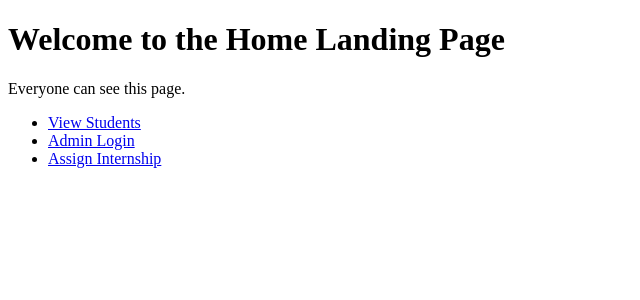
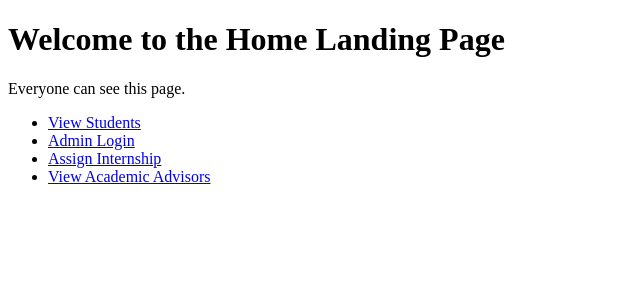
Before and after one commit to Ebrahim-Ramadan/dbms, a Flask app: page / in a window 1280 px wide. Shown: the top 300 px of the page, without its empty margins (0-640 px from the left). Run offline with Flask 3, Linux system fonts and the light colour scheme.

Commit message:
added academic advisors route for viewing

```diff
--- a/app.py
+++ b/app.py
@@ -270,8 +270,54 @@ def assign_internship_form():
     students = [{'id': row[0], 'name': row[1]} for row in cursor.fetchall()]
     conn.close()
     return render_template('assign_internship.html', students=students)
+@app.route('/academic_advisors', methods=['GET'])
+def get_academic_advisors():
+    # Check if the admin is logged in
+    if not session.get('logged_in'):
+        return redirect('/login')
 
+    conn = get_db_connection()
+    cursor = conn.cursor()
 
+    # Updated query to include email
+    cursor.execute('''
+        SELECT academic_advisors.academic_advisor_id,
+               academic_advisors.name AS advisor_name,
+               academic_advisors.email AS advisor_email,
+               students.student_id,
+               students.name AS student_name
+        FROM academic_advisors
+        LEFT JOIN students ON academic_advisors.academic_advisor_id = students.academic_advisor_id
+        ORDER BY academic_advisors.academic_advisor_id, students.student_id
+    ''')
 
+    # Process the data into a dictionary of advisors with their students
+    advisors = {}
+    for row in cursor.fetchall():
+        advisor_id = row[0]
+        advisor_name = row[1]
+        advisor_email = row[2]  # New field
+        student_id = row[3]
+        student_name = row[4]
+
+        # Create a new entry for the advisor if not already in the dictionary
+        if advisor_id not in advisors:
+            advisors[advisor_id] = {
+                'advisor_name': advisor_name,
+                'advisor_email': advisor_email,  # Add email to advisor info
+                'students': []
+            }
+
+        # Append the student to the advisor's list
+        if student_id:  # If student exists (not null)
+            advisors[advisor_id]['students'].append({
+                'student_id': student_id,
+                'student_name': student_name
+            })
+
+    conn.close()
+
+    # Render the data in the template
+    return render_template('academic_advisors.html', advisors=advisors, admingusername=ADMIN_USERNAME)
 if __name__ == '__main__':
     app.run(debug=True)
--- a/templates/home.html
+++ b/templates/home.html
@@ -15,6 +15,7 @@
             <li><a href="/students">View Students</a></li>
             <li><a href="/login">Admin Login</a></li>
             <li><a href="/assign-internship">Assign Internship</a></li>
+            <li><a href="/academic_advisors">View Academic Advisors</a></li>
         </ul>
     </nav>
 </body>
--- a/templates/students.html
+++ b/templates/students.html
@@ -22,6 +22,8 @@
 <a  style="color: chocolate; font-weight: bold;" href="/register_student">register a new student &#x2192;</a>
 <br/>
 <a  style="color: chocolate; font-weight: bold;" href="/assign-internship">assign internship &#x2192;</a>
+<br/>
+<a  style="color: chocolate; font-weight: bold;" href="/academic_advisors">Academic Advisors &#x2192;</a>
 <h2 style="padding-top: 20px;">ALL Students</h2>
 
 <!-- Student List -->
```
Also changed, not shown: templates/academic_advisors.html (added, +53 -0 lines).
